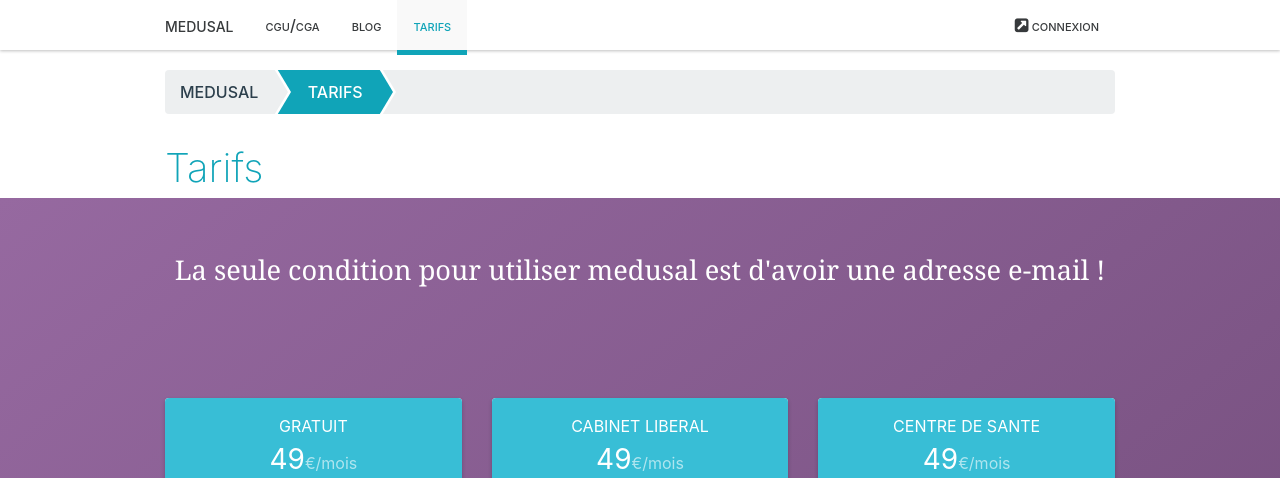
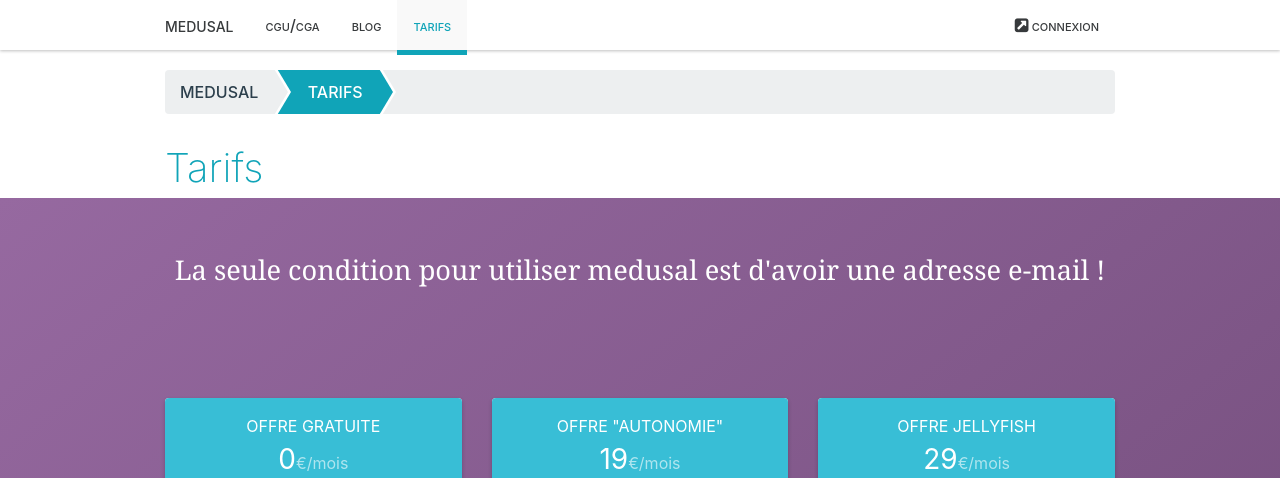
Before and after one commit to medusal/medusal.github.io, a Jekyll site: the page built from _pages/pricing.html, in a window 1280 px wide. Shown: the top 478 px of the page. Built offline with Jekyll 4.4.1, drawn with Linux system fonts in a browser that asks for light colours; some of the changed text lies outside the part shown; grey boxes are pictures that could not be loaded.

Commit message:
Update from Forestry.io - _pages/pricing.html

```diff
--- a/_pages/pricing.html
+++ b/_pages/pricing.html
@@ -21,8 +21,8 @@ no-container: true
       <div class="col-xs-12 col-md-4">
         <div class="column clearfix">
           <div class="header text-xs-center">
-            <div class="text-uppercase p-t-1">GRATUIT</div>
-            <span style="font-size: 28px;">49</span><span style="color: rgba(255,255,255,0.6)">€/mois</span>
+            <div class="text-uppercase p-t-1">OFFRE GRATUITE</div>
+            <span style="font-size: 28px;">0</span><span style="color: rgba(255,255,255,0.6)">€/mois</span>
           </div>
           <div class="body ">
             <ul class="feature-list ">
@@ -66,7 +66,7 @@ no-container: true
                 <span class="item-title small-title">Support en ligne</span>
               </li>
             </ul>
-            <a class="btn btn-info" href="users/sign_up">COmmencez !</a>
+            <a class="btn btn-info" href="users/sign_up">Commencez !</a>
           </div>
         </div>
       </div>
@@ -76,8 +76,8 @@ no-container: true
       <div class="col-xs-12 col-md-4">
         <div class="column clearfix">
           <div class="header text-xs-center">
-            <div class="text-uppercase p-t-1">CABINET LIBERAL</div>
-            <span style="font-size: 28px;">49</span><span style="color: rgba(255,255,255,0.6)">€/mois</span>
+            <div class="text-uppercase p-t-1">OFFRE "AUTONOMIE"</div>
+            <span style="font-size: 28px;">19</span><span style="color: rgba(255,255,255,0.6)">€/mois</span>
           </div>
           <div class="body ">
             <ul class="feature-list ">
@@ -121,7 +121,7 @@ no-container: true
                 <span class="item-title small-title">Support en ligne</span>
               </li>
             </ul>
-            <a class="btn btn-info" href="users/sign_up">COmmencez !</a>
+            <a class="btn btn-info" href="users/sign_up">Commencez !</a>
           </div>
         </div>
       </div>
@@ -131,8 +131,8 @@ no-container: true
       <div class="col-xs-12 col-md-4">
         <div class="column clearfix">
           <div class="header text-xs-center">
-            <div class="text-uppercase p-t-1">CENTRE DE SANTE</div>
-            <span style="font-size: 28px;">49</span><span style="color: rgba(255,255,255,0.6)">€/mois</span>
+            <div class="text-uppercase p-t-1">OFFRE JELLYFISH</div>
+            <span style="font-size: 28px;">29</span><span style="color: rgba(255,255,255,0.6)">€/mois</span>
           </div>
           <div class="body ">
             <ul class="feature-list ">
@@ -176,7 +176,7 @@ no-container: true
                 <span class="item-title small-title">Support en ligne</span>
               </li>
             </ul>
-            <a class="btn btn-info" href="users/sign_up">COmmencez !</a>
+            <a class="btn btn-info" href="users/sign_up">Commencez !</a>
           </div>
         </div>
       </div>
```
